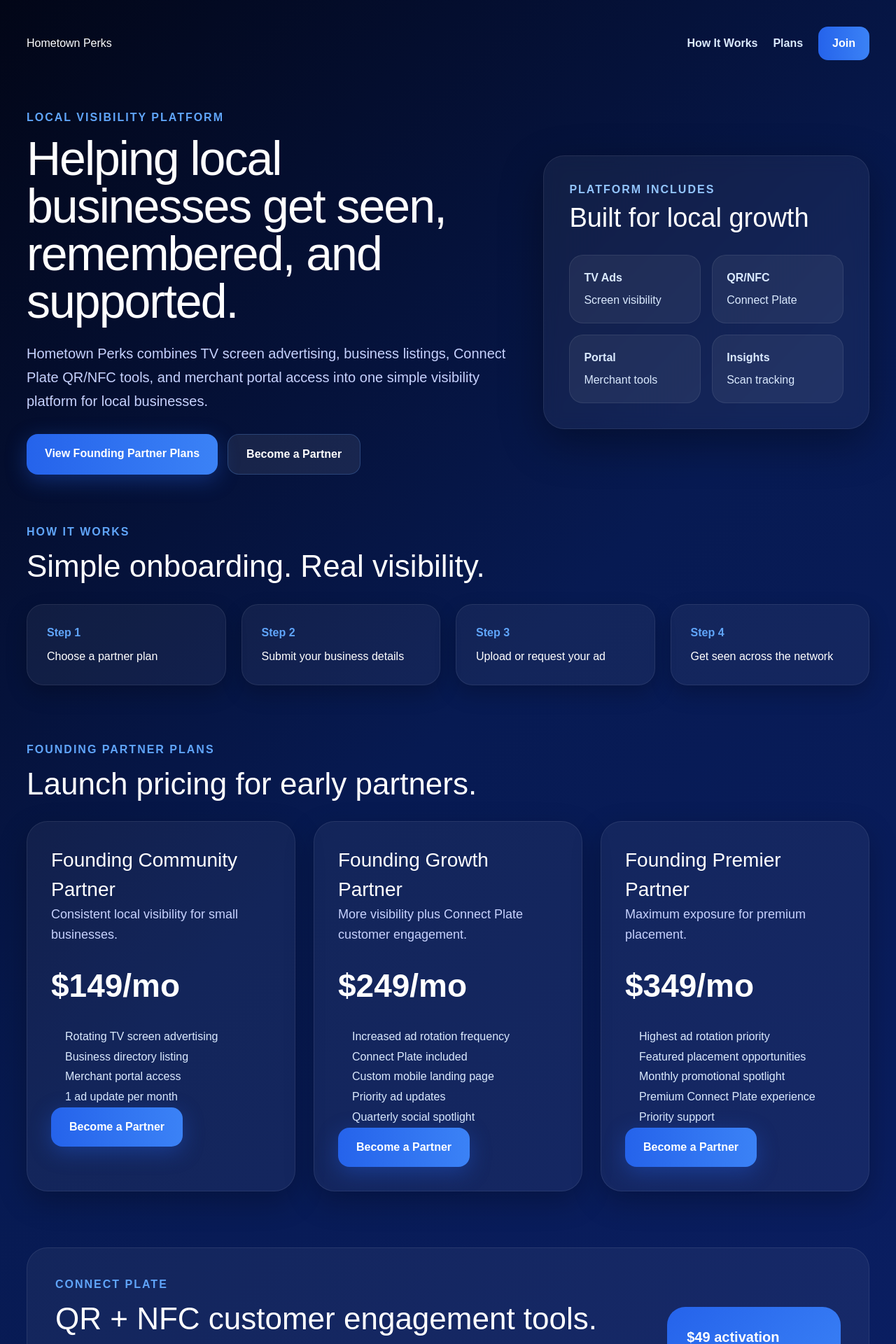
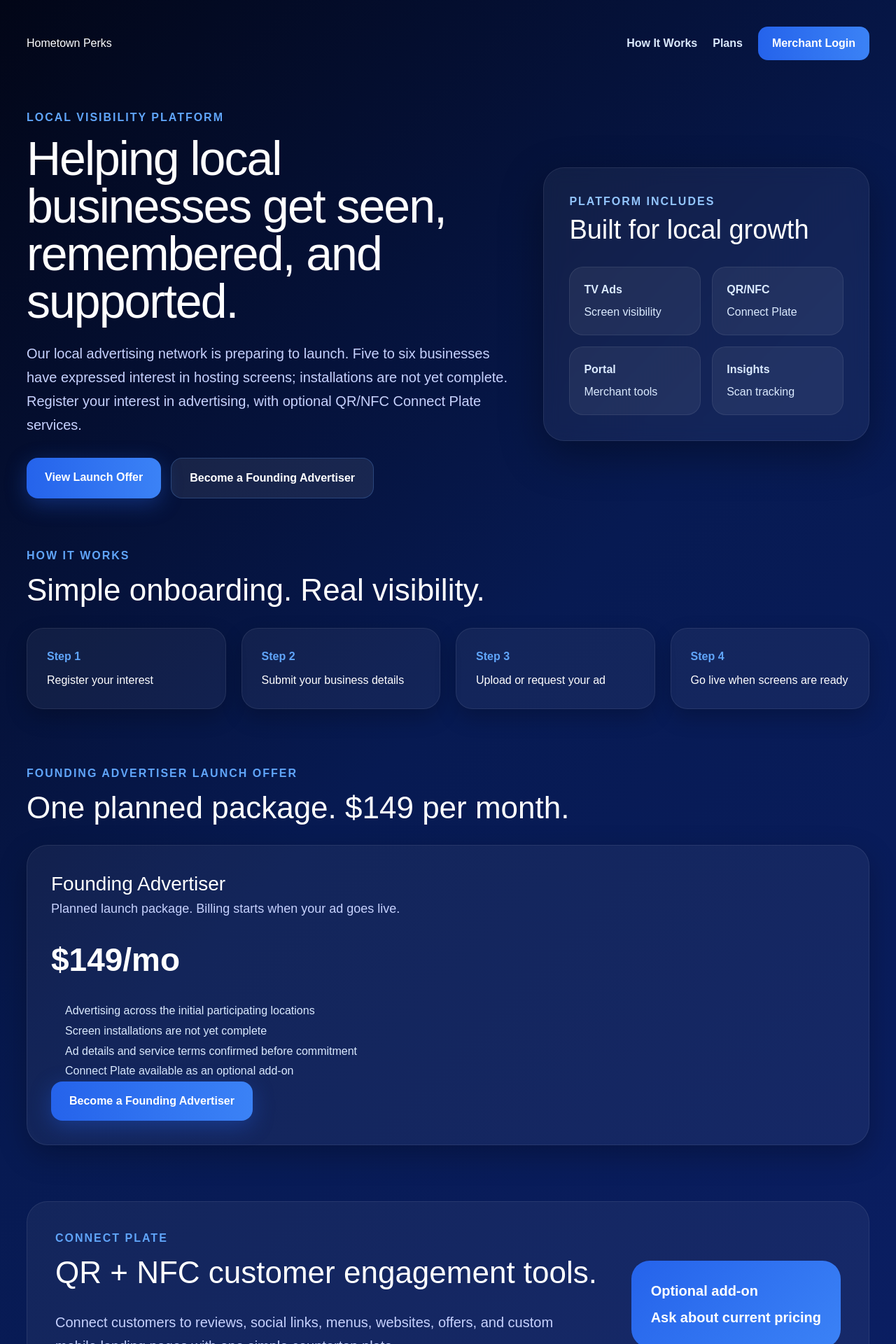
Before and after one commit to hometownperksllc/hometown-perks-portal, a Next.js app: page / in a window 1280 px wide. Shown: the top 1920 px of the page at 70% size. Built offline with nearby package versions, Linux system fonts and the light colour scheme.

Commit message:
Align portal launch offer and route new interest to public site (#1)

```diff
--- a/app/page.tsx
+++ b/app/page.tsx
@@ -1,40 +1,9 @@
-const plans = [
-  {
-    name: "Founding Community Partner",
-    price: "$149/mo",
-    description: "Consistent local visibility for small businesses.",
-    features: [
-      "Rotating TV screen advertising",
-      "Business directory listing",
-      "Merchant portal access",
-      "1 ad update per month",
-    ],
-  },
-  {
-    name: "Founding Growth Partner",
-    price: "$249/mo",
-    description: "More visibility plus Connect Plate customer engagement.",
-    features: [
-      "Increased ad rotation frequency",
-      "Connect Plate included",
-      "Custom mobile landing page",
-      "Priority ad updates",
-      "Quarterly social spotlight",
-    ],
-  },
-  {
-    name: "Founding Premier Partner",
-    price: "$349/mo",
-    description: "Maximum exposure for premium placement.",
-    features: [
-      "Highest ad rotation priority",
-      "Featured placement opportunities",
-      "Monthly promotional spotlight",
-      "Premium Connect Plate experience",
-      "Priority support",
-    ],
-  },
-];
+const plans = [{
+  name: "Founding Advertiser",
+  price: "$149/mo",
+  description: "Planned launch package. Billing starts when your ad goes live.",
+  features: ["Advertising across the initial participating locations", "Screen installations are not yet complete", "Ad details and service terms confirmed before commitment", "Connect Plate available as an optional add-on"],
+}];
 
 export default function Home() {
   return (
@@ -45,7 +14,7 @@ export default function Home() {
         <div style={navLinks}>
           <a href="#how" style={navLink}>How It Works</a>
           <a href="#plans" style={navLink}>Plans</a>
-          <a href="/signup" style={navButton}>Join</a>
+          <a href="/login" style={navButton}>Merchant Login</a>
         </div>
       </section>
 
@@ -58,18 +27,16 @@ export default function Home() {
           </h1>
 
           <p style={heroText}>
-            Hometown Perks combines TV screen advertising, business listings,
-            Connect Plate QR/NFC tools, and merchant portal access into one
-            simple visibility platform for local businesses.
+            Our local advertising network is preparing to launch. Five to six businesses have expressed interest in hosting screens; installations are not yet complete. Register your interest in advertising, with optional QR/NFC Connect Plate services.
           </p>
 
           <div style={{ display: "flex", gap: "14px", flexWrap: "wrap" }}>
             <a href="#plans" style={primaryButton}>
-              View Founding Partner Plans
+              View Launch Offer
             </a>
 
-            <a href="/signup" style={secondaryButton}>
-              Become a Partner
+            <a href="https://www.hometownperksusa.com/merchant-signup" style={secondaryButton}>
+              Become a Founding Advertiser
             </a>
           </div>
         </div>
@@ -105,10 +72,10 @@ export default function Home() {
 
         <div style={stepsGrid}>
           {[
-            "Choose a partner plan",
+            "Register your interest",
             "Submit your business details",
             "Upload or request your ad",
-            "Get seen across the network",
+            "Go live when screens are ready",
           ].map((step, i) => (
             <div key={step} style={glassCard}>
               <p style={stepNumber}>Step {i + 1}</p>
@@ -119,8 +86,8 @@ export default function Home() {
       </section>
 
       <section id="plans" style={sectionStyle}>
-        <p style={eyebrow}>Founding Partner Plans</p>
-        <h2 style={sectionTitle}>Launch pricing for early partners.</h2>
+        <p style={eyebrow}>Founding Advertiser Launch Offer</p>
+        <h2 style={sectionTitle}>One planned package. $149 per month.</h2>
 
         <div style={plansGrid}>
           {plans.map((plan) => (
@@ -136,8 +103,8 @@ export default function Home() {
                 ))}
               </ul>
 
-              <a href="/signup" style={primaryButton}>
-                Become a Partner
+              <a href="https://www.hometownperksusa.com/merchant-signup" style={primaryButton}>
+                Become a Founding Advertiser
               </a>
             </div>
           ))}
@@ -157,19 +124,19 @@ export default function Home() {
         </div>
 
         <div style={priceBadge}>
-          <span>$49 activation</span>
-          <strong>+$10/mo standalone</strong>
+          <span>Optional add-on</span>
+          <strong>Ask about current pricing</strong>
         </div>
       </section>
 
       <section style={ctaSection}>
-        <h2 style={sectionTitle}>Ready to become a founding partner?</h2>
+        <h2 style={sectionTitle}>Ready to become a founding advertiser?</h2>
         <p style={mutedText}>
-          Join early and help shape the local visibility network in your area.
+          No payment or subscription is required to register interest. We will confirm your package before your ad goes live.
         </p>
 
-        <a href="/signup" style={primaryButton}>
-          Start Merchant Signup
+        <a href="https://www.hometownperksusa.com/merchant-signup" style={primaryButton}>
+          Register Your Interest
         </a>
       </section>
     </main>
--- a/app/signup/page.tsx
+++ b/app/signup/page.tsx
@@ -1,381 +1,5 @@
-"use client";
-
-import { useState } from "react";
-import { createClient } from "@supabase/supabase-js";
-
-const supabase = createClient(
-  process.env.NEXT_PUBLIC_SUPABASE_URL!,
-  process.env.NEXT_PUBLIC_SUPABASE_ANON_KEY!
-);
+import { redirect } from "next/navigation";
 
 export default function SignupPage() {
-  const [businessName, setBusinessName] = useState("");
-  const [contactName, setContactName] = useState("");
-  const [phone, setPhone] = useState("");
-  const [email, setEmail] = useState("");
-  const [plan, setPlan] = useState("Founding Community Partner");
-  const [password, setPassword] = useState("");
-  const [message, setMessage] = useState("");
-  const [loading, setLoading] = useState(false);
-
-async function handleSignup(e: any) {
-  e.preventDefault();
-  setLoading(true);
-  setMessage("");
-
-  const response = await fetch("/api/signup", {
-    method: "POST",
-    headers: {
-      "Content-Type": "application/json",
-    },
-    body: JSON.stringify({
-      businessName,
-      contactName,
-      phone,
-      email,
-      password,
-      plan,
-    }),
-  });
-
-  const result = await response.json();
-
-  if (!response.ok) {
-    setMessage(result.error || "Signup failed.");
-    setLoading(false);
-    return;
-  }
-
-  setMessage("Account created successfully.");
-
-  setBusinessName("");
-  setContactName("");
-  setPhone("");
-  setEmail("");
-  setPassword("");
-
-  setTimeout(() => {
-    window.location.href = "/dashboard";
-  }, 1000);
-
-  setLoading(false);
+  redirect("https://www.hometownperksusa.com/merchant-signup");
 }
-
-  return (
-    <main style={pageStyle}>
-      <section style={navStyle}>
-        <a href="/" style={brandStyle}>
-          Hometown Perks
-        </a>
-
-        <div style={navLinks}>
-          <a href="/" style={navLink}>
-            Home
-          </a>
-          <a href="/login" style={navButton}>
-            Login
-          </a>
-        </div>
-      </section>
-
-      <section style={signupGrid}>
-        <div style={introCard}>
-          <p style={eyebrow}>Merchant Signup</p>
-
-          <h1 style={heroTitle}>
-            Join the local visibility network.
-          </h1>
-
-          <p style={heroText}>
-            Create your merchant account to manage advertising requests,
-            Connect Plate setup, business visibility tools, and customer
-            engagement analytics.
-          </p>
-
-          <div style={miniGrid}>
-            <div style={miniCard}>
-              <strong>TV Ads</strong>
-              <span>Submit screen advertising requests</span>
-            </div>
-
-            <div style={miniCard}>
-              <strong>Connect Plate</strong>
-              <span>QR/NFC tools for customer engagement</span>
-            </div>
-
-            <div style={miniCard}>
-              <strong>Dashboard</strong>
-              <span>Track ads, scans, and business activity</span>
-            </div>
-
-            <div style={miniCard}>
-              <strong>Local Reach</strong>
-              <span>Get seen across the Hometown Perks network</span>
-            </div>
-          </div>
-        </div>
-
-        <form onSubmit={handleSignup} style={formCard}>
-          <p style={eyebrow}>Create Account</p>
-
-          <h2 style={formTitle}>Merchant Details</h2>
-
-          <div style={fieldGroup}>
-            <label style={labelStyle}>Business Name</label>
-            <input
-              value={businessName}
-              onChange={(e) => setBusinessName(e.target.value)}
-              required
-              style={inputStyle}
-              placeholder="Example: Larissa Floral"
-            />
-          </div>
-
-          <div style={fieldGroup}>
-            <label style={labelStyle}>Contact Name</label>
-            <input
-              value={contactName}
-              onChange={(e) => setContactName(e.target.value)}
-              required
-              style={inputStyle}
-              placeholder="Main contact name"
-            />
-          </div>
-
-          <div style={fieldGroup}>
-            <label style={labelStyle}>Phone</label>
-            <input
-              value={phone}
-              onChange={(e) => setPhone(e.target.value)}
-              required
-              style={inputStyle}
-              placeholder="606-555-0000"
-            />
-          </div>
-
-          <div style={fieldGroup}>
-            <label style={labelStyle}>Email</label>
-            <input
-              type="email"
-              value={email}
-              onChange={(e) => setEmail(e.target.value)}
-              required
-              style={inputStyle}
-              placeholder="business@email.com"
-            />
-          </div>
-
-          <div style={fieldGroup}>
-            <label style={labelStyle}>Plan</label>
-            <select
-              value={plan}
-              onChange={(e) => setPlan(e.target.value)}
-              style={inputStyle}
-            >
-              <option value="Founding Community Partner">
-                Founding Community Partner — $149/mo
-              </option>
-              <option value="Founding Growth Partner">
-                Founding Growth Partner — $249/mo
-              </option>
-              <option value="Founding Premier Partner">
-                Founding Premier Partner — $349/mo
-              </option>
-            </select>
-          </div>
-
-          <div style={fieldGroup}>
-            <label style={labelStyle}>Password</label>
-            <input
-              type="password"
-              value={password}
-              onChange={(e) => setPassword(e.target.value)}
-              required
-              style={inputStyle}
-              placeholder="Create a password"
-            />
-          </div>
-
-          <button type="submit" disabled={loading} style={submitButton}>
-            {loading ? "Creating Account..." : "Create Merchant Account"}
-          </button>
-
-          {message && <p style={messageStyle}>{message}</p>}
-
-          <p style={smallText}>
-            Already have an account?{" "}
-            <a href="/login" style={{ color: "#93c5fd", fontWeight: 700 }}>
-              Log in here
-            </a>
-          </p>
-        </form>
-      </section>
-    </main>
-  );
-}
-
-const pageStyle = {
-  minHeight: "100vh",
-  background:
-    "linear-gradient(135deg, #020617 0%, #071a52 45%, #0b1f66 100%)",
-  color: "white",
-  fontFamily: "Arial",
-  padding: "38px",
-};
-
-const navStyle = {
-  display: "flex",
-  justifyContent: "space-between",
-  alignItems: "center",
-  marginBottom: "60px",
-  flexWrap: "wrap" as const,
-  gap: "20px",
-};
-
-const brandStyle = {
-  color: "white",
-  textDecoration: "none",
-  fontSize: "22px",
-  fontWeight: 800,
-};
-
-const navLinks = {
-  display: "flex",
-  alignItems: "center",
-  gap: "18px",
-};
-
-const navLink = {
-  color: "#dbeafe",
-  textDecoration: "none",
-  fontWeight: 700,
-};
-
-const navButton = {
-  background: "linear-gradient(90deg,#2563eb,#3b82f6)",
-  color: "white",
-  padding: "12px 20px",
-  borderRadius: "14px",
-  textDecoration: "none",
-  fontWeight: 800,
-};
-
-const signupGrid = {
-  display: "grid",
-  gridTemplateColumns: "minmax(0, 1fr) minmax(420px, 520px)",
-  gap: "34px",
-  alignItems: "start",
-};
-
-const introCard = {
-  background: "rgba(255,255,255,0.05)",
-  border: "1px solid rgba(255,255,255,0.08)",
-  borderRadius: "30px",
-  padding: "44px",
-  backdropFilter: "blur(12px)",
-  boxShadow: "0 20px 60px rgba(0,0,0,.35)",
-};
-
-const formCard = {
-  background: "rgba(255,255,255,0.05)",
-  border: "1px solid rgba(255,255,255,0.08)",
-  borderRadius: "30px",
-  padding: "38px",
-  backdropFilter: "blur(12px)",
-  boxShadow: "0 20px 60px rgba(0,0,0,.35)",
-};
-
-const eyebrow = {
-  color: "#60a5fa",
-  textTransform: "uppercase" as const,
-  letterSpacing: "2px",
-  fontWeight: 800,
-  marginBottom: "12px",
-};
-
-const heroTitle = {
-  fontSize: "62px",
-  lineHeight: 1,
-  letterSpacing: "-2px",
-  margin: "0 0 24px",
-};
-
-const heroText = {
-  color: "#c7d2fe",
-  fontSize: "20px",
-  lineHeight: 1.7,
-  maxWidth: "760px",
-  marginBottom: "30px",
-};
-
-const miniGrid = {
-  display: "grid",
-  gridTemplateColumns: "repeat(2, 1fr)",
-  gap: "16px",
-  marginTop: "26px",
-};
-
-const miniCard = {
-  background: "rgba(255,255,255,0.06)",
-  border: "1px solid rgba(255,255,255,0.08)",
-  borderRadius: "20px",
-  padding: "20px",
-  display: "flex",
-  flexDirection: "column" as const,
-  gap: "8px",
-  color: "#dbeafe",
-};
-
-const formTitle = {
-  fontSize: "36px",
-  marginTop: 0,
-  marginBottom: "26px",
-};
-
-const fieldGroup = {
-  marginBottom: "18px",
-};
-
-const labelStyle = {
-  display: "block",
-  marginBottom: "8px",
-  color: "#dbeafe",
-  fontWeight: 700,
-};
-
-const inputStyle = {
-  width: "100%",
-  padding: "16px",
-  borderRadius: "16px",
-  border: "1px solid rgba(255,255,255,0.08)",
-  background: "rgba(255,255,255,0.06)",
-  color: "white",
-  fontSize: "16px",
-  outline: "none",
-};
-
-const submitButton = {
-  width: "100%",
-  background: "linear-gradient(90deg,#2563eb,#3b82f6)",
-  color: "white",
-  border: "none",
-  padding: "18px",
-  borderRadius: "18px",
-  fontWeight: 800,
-  fontSize: "16px",
-  cursor: "pointer",
-  boxShadow: "0 8px 30px rgba(37,99,235,.35)",
-  marginTop: "8px",
-};
-
-const messageStyle = {
-  color: "#93c5fd",
-  fontWeight: 700,
-  marginTop: "18px",
-};
-
-const smallText = {
-  color: "#c7d2fe",
-  marginTop: "20px",
-  textAlign: "center" as const,
-};
```
